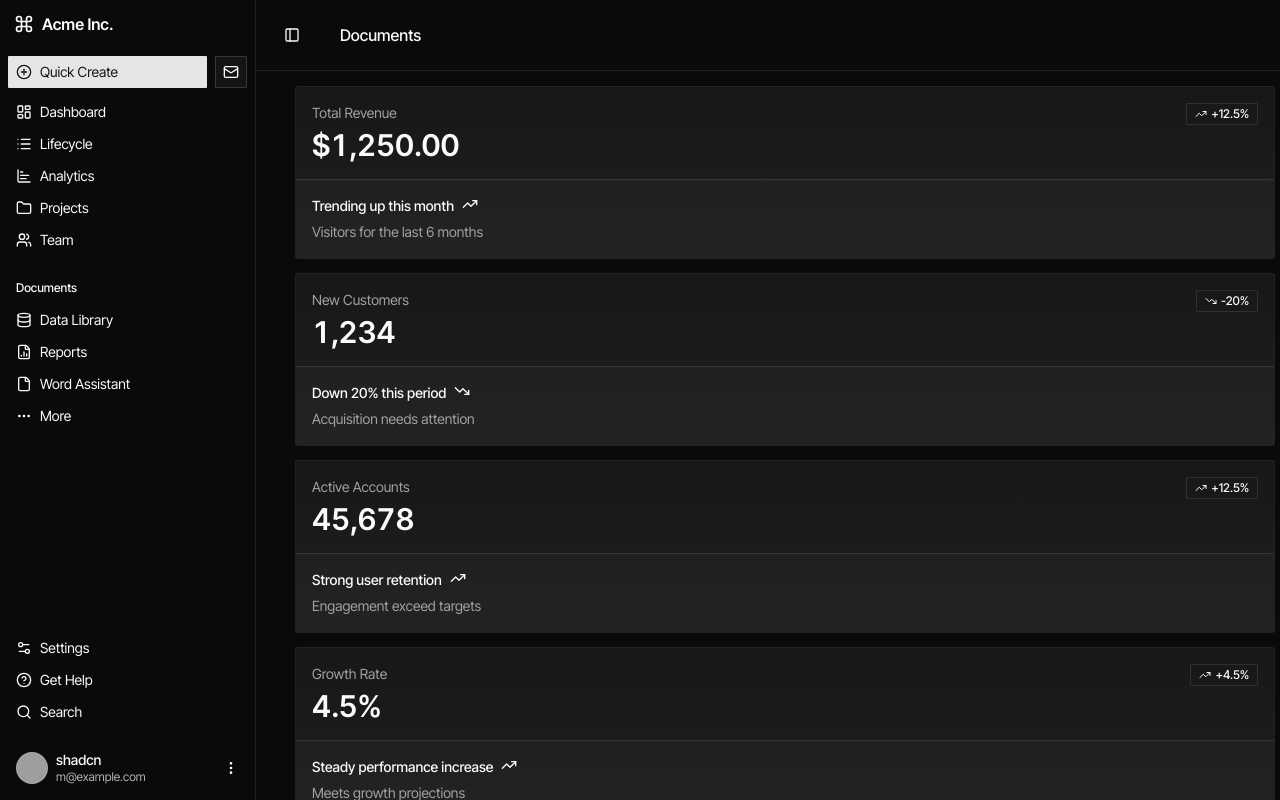
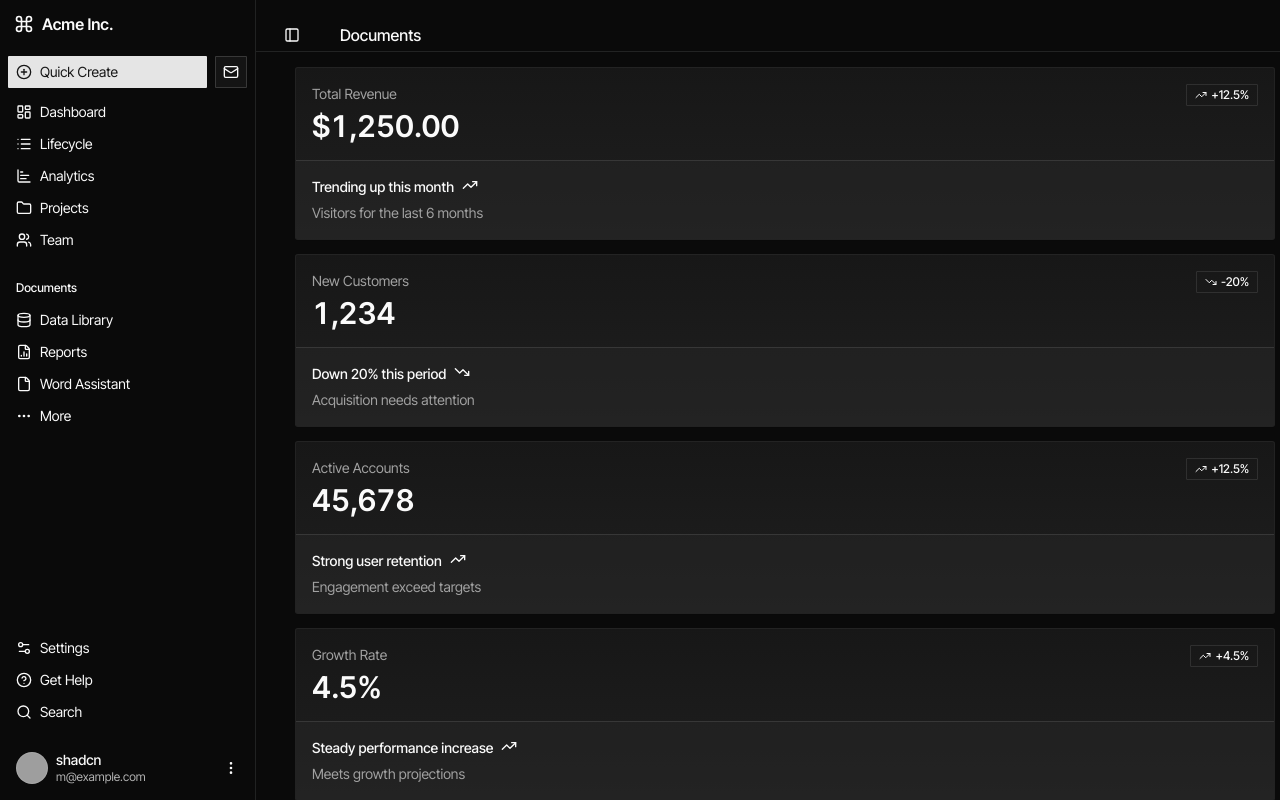
Before and after one commit to aryanc381/ai-workers, a React (Vite) app in the folder client/: page / in a window 1280 px wide. Shown: the top 800 px of the page. Built offline with nearby package versions, Linux system fonts and the light colour scheme; grey boxes are pictures that could not be loaded.

Commit message:
style: pt-[1.5vw] only

```diff
--- a/client/src/components/site-header.tsx
+++ b/client/src/components/site-header.tsx
@@ -4,7 +4,7 @@ import { SidebarTrigger } from "@/components/ui/sidebar"
 export function SiteHeader() {
   return (
     <header className="flex h-(--header-height) shrink-0 items-center gap-2 border-b transition-[width,height] ease-linear group-has-data-[collapsible=icon]/sidebar-wrapper:h-(--header-height)">
-      <div className="flex w-full items-center gap-1 px-4 py-[1.5vw] lg:gap-2 lg:px-6">
+      <div className="flex w-full items-center gap-1 px-4 pt-[1.5vw] lg:gap-2 lg:px-6">
         <SidebarTrigger className="-ml-1" />
         <Separator
           orientation="vertical"
```
